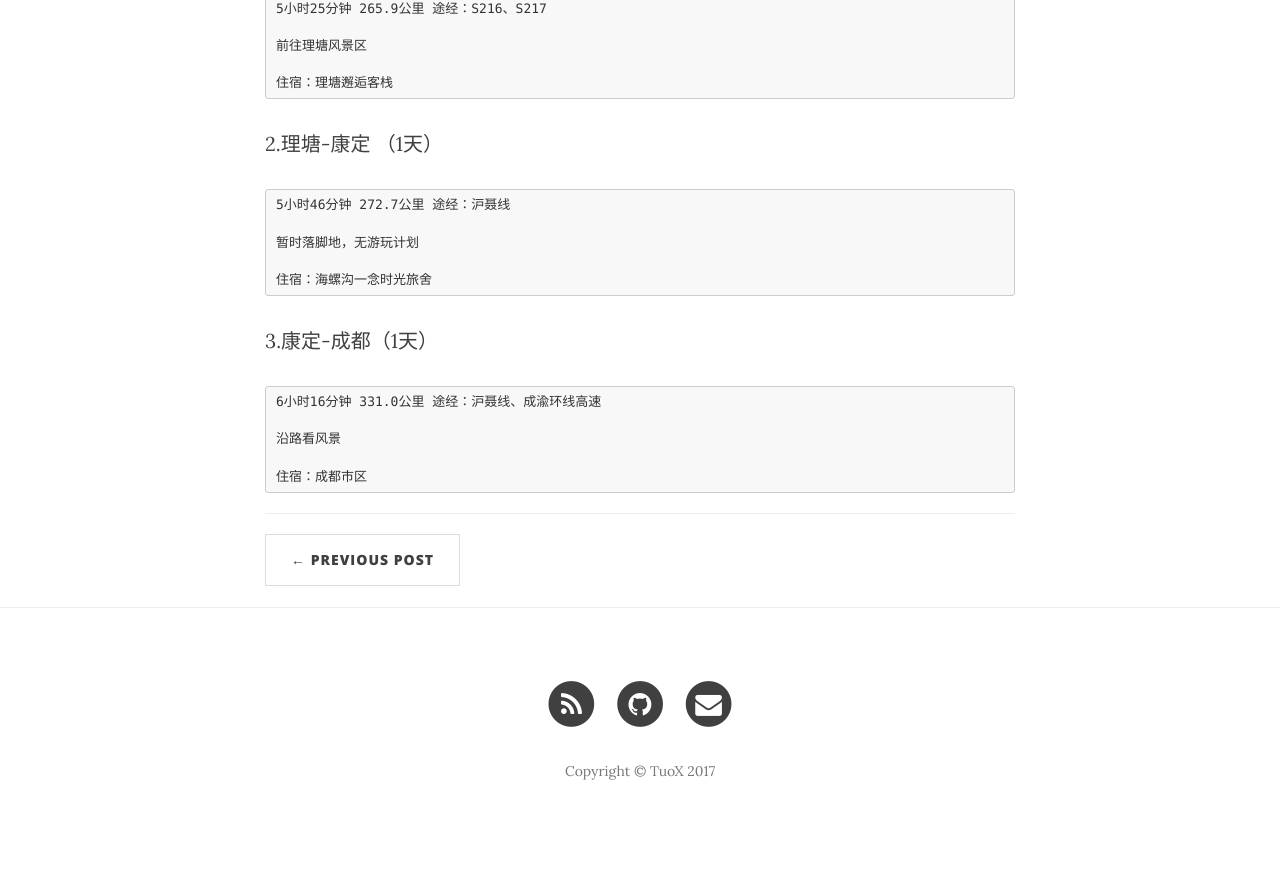
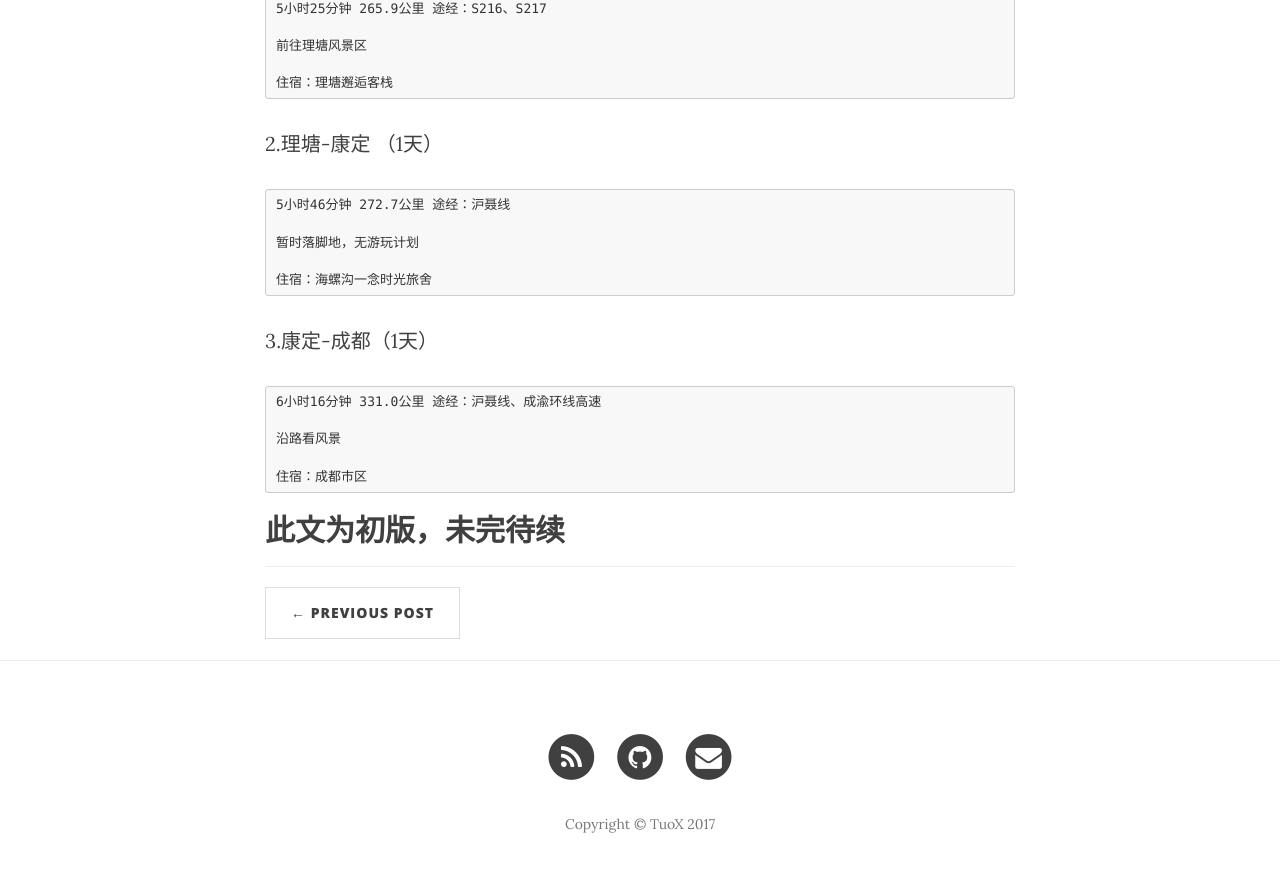
Before and after one commit to linzhiming0826/linzhiming0826.github.io, a Jekyll site: the page built from _posts/2017-08-16-self-driving.markdown, in a window 1280 px wide and 900 px high, scrolled down 1687 px. Shown: the top 872 px of the window. Built offline with Jekyll 4.4.1, drawn with Linux system fonts in a browser that asks for light colours; nearby versions of some CDN libraries; comment, search, counter and statistics services are not loaded; before the commit the page ends 2534 px from its top, so only the background shows below that.

Commit message:
修改文字未完待续

```diff
--- a/_posts/2017-08-16-self-driving.markdown
+++ b/_posts/2017-08-16-self-driving.markdown
@@ -70,3 +70,6 @@ header-img: "img/post-24/bg.png"
     沿路看风景
 
     住宿：成都市区
+
+
+## 此文为初版，未完待续
```
